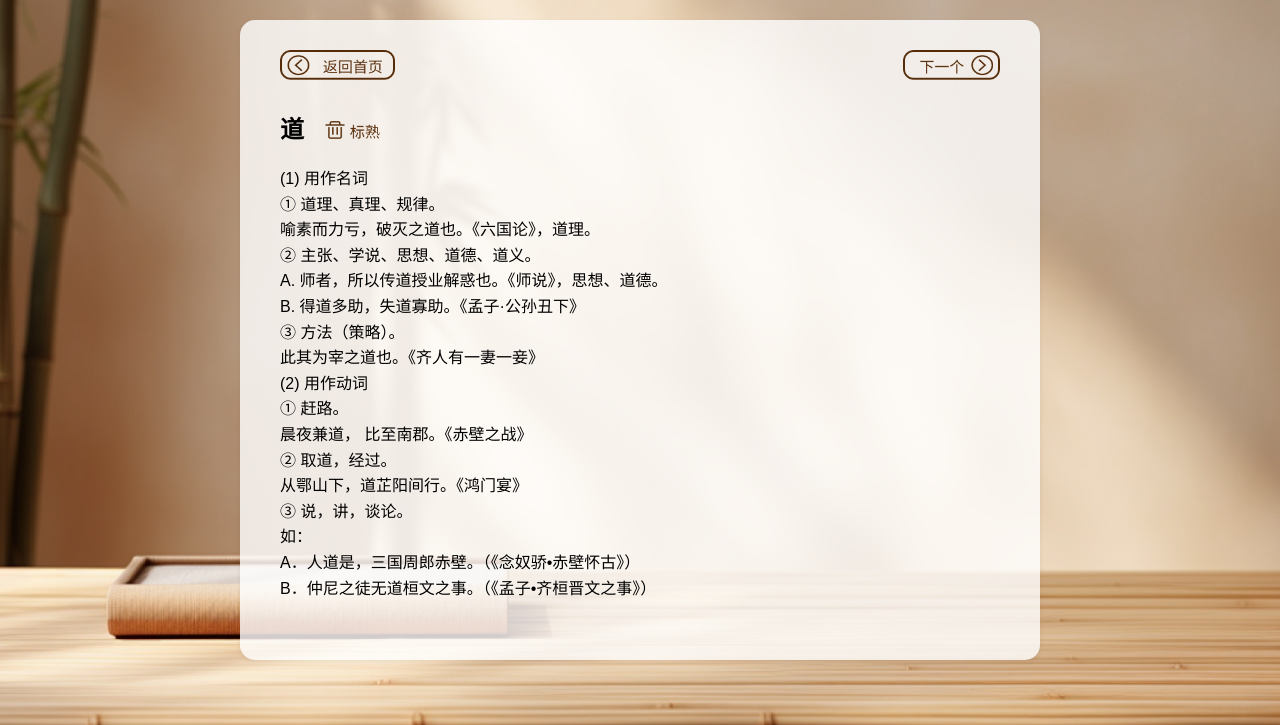
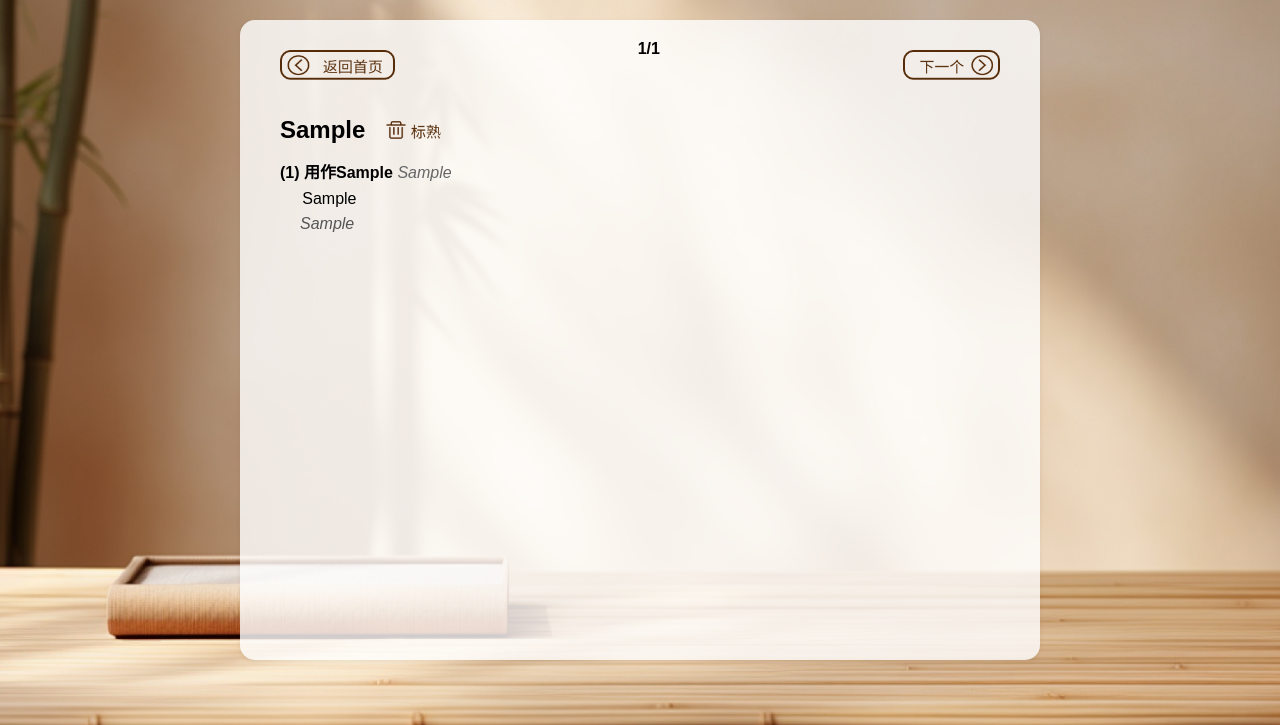
Before and after one commit to Z-feifei/Classical_Chinese_writing_and_reciting_assistant, a Flask app: page /recite in a window 1280 px wide. Shown: the part 75-800 px from the top of the page. Run offline with Flask 3, Linux system fonts and the light colour scheme; tables that the repository leaves empty hold one stand-in row (values such as "Sample post"); parts of the project's set-up code (start-up, migrations or seed data) failed here and were passed over.

Commit message:
背词功能和数据库关联

```diff
--- a/UseModel.py
+++ b/UseModel.py
@@ -4,6 +4,8 @@ import os
 from functools import lru_cache
 from erniebot_agent.chat_models import ERNIEBot
 from erniebot_agent.memory import HumanMessage, AIMessage, WholeMemory
+import nest_asyncio
+nest_asyncio.apply()
 
 os.environ["EB_AGENT_ACCESS_TOKEN"] = "bc95814b38c92d4c1fc9c124cdb0d8c4ea0aacbd"
 
--- a/main.py
+++ b/main.py
@@ -93,9 +93,57 @@ def home():
 def exercise():
     return render_template('exercise.html')
 
+#@app.route('/recite')
+#def recite():
+#    return render_template('recite.html')
+
 @app.route('/recite')
 def recite():
-    return render_template('recite.html')
+    """单词背诵页面 - 从数据库获取所有词汇，支持分页"""
+    # 获取当前索引
+    current_index = request.args.get('index', 0, type=int)
+
+    # 获取所有词汇（使用joinedload优化查询）
+    all_particles = LexicalParticle.query.options(
+        db.joinedload(LexicalParticle.parts_of_speech)
+            .joinedload(PartOfSpeech.definitions)
+            .joinedload(Definition.examples)
+    ).order_by(LexicalParticle.id).all()
+
+    # 检查索引是否有效
+    if current_index < 0:
+        current_index = 0
+    elif current_index >= len(all_particles):
+        current_index = len(all_particles) - 1
+
+    # 组织当前词汇数据
+    current_particle = all_particles[current_index]
+
+    parts = []
+    for pos in current_particle.parts_of_speech:
+        definitions = []
+        for definition in pos.definitions:
+            examples = [e.example for e in definition.examples]
+            definitions.append({
+                'text': definition.definition,
+                'examples': examples
+            })
+
+        parts.append({
+            'category': pos.category,
+            'sub_category': pos.sub_category,
+            'definitions': definitions
+        })
+
+    word_card = {
+        'character': current_particle.character,
+        'parts': sorted(parts, key=lambda x: x['category'])
+    }
+
+    return render_template('recite.html',
+                           word_card=word_card,
+                           current_index=current_index,
+                           total_words=len(all_particles))
 
 @app.route('/familiar')
 def familiar():
@@ -104,9 +152,9 @@ def familiar():
         os.remove(file_path)
     return render_template('next1.html')
 
-@app.route('/next')
-def next_page():
-    return render_template('next.html')
+#@app.route('/next')
+#def next_page():
+#    return render_template('next.html')
 
 @app.route('/generate', methods=['POST'])
 @limiter.limit("2 per second")
--- a/static/js/recite.js
+++ b/static/js/recite.js
@@ -5,9 +5,9 @@ document.addEventListener("DOMContentLoaded", function () {
         window.location.href = '/';
     });
 
-    document.getElementById('next-button').addEventListener('click', function () {
-        window.location.href = '/next';
-    });
+    //document.getElementById('next-button').addEventListener('click', function () {
+    //    window.location.href = '/next';
+    //});
 
     document.getElementById('mark-familiar').addEventListener('click', function () {
         window.location.href = '/familiar';
--- a/templates/recite.html
+++ b/templates/recite.html
@@ -3,10 +3,25 @@
     <meta charset="UTF-8">
     <meta name="viewport" content="width=device-width, initial-scale=1.0">
     <title>文言文出题及背诵助手</title>
-    <script src="{{ url_for('static', filename='js/recite.js') }}"></script>
-    <script src="{{ url_for('static', filename='js/carousel.js') }}"></script>
-
     <link rel="stylesheet" href="{{ url_for('static', filename='css/recite.css') }}">
+    <style>
+        .example {
+            margin-left: 20px;
+            color: #555;
+            font-style: italic;
+        }
+        .sub-category {
+            font-style: italic;
+            color: #666;
+        }
+        .word-counter {
+            margin: 0 15px;
+            font-weight: bold;
+        }
+        .definition {
+            margin-bottom: 10px;
+        }
+    </style>
 </head>
 <body>
 <div class="header">让经史子集走进课堂——文言文出题及背诵助手</div>
@@ -15,38 +30,61 @@
     <div class="content">
         <div class="button-container">
             <button id="home-button">
-                <img class="icon1" src="/static/images/back_icon.png"/>
+                <img class="icon1" src="/static/images/back_icon.png" alt="返回首页"/>
             </button>
+            <span class="word-counter">{{ current_index + 1 }}/{{ total_words }}</span>
             <button id="next-button">
-                <img class="icon1" src="/static/images/next_icon.png"/>
+                <img class="icon1" src="/static/images/next_icon.png" alt="下一个词"/>
             </button>
         </div>
+
         <div class="text-container">
-            <h2>道
-                <button id="mark-familiar"><img class="icon2" src="/static/images/familiar_icon.png"/></button>
+            {% if word_card %}
+            <h2>{{ word_card.character }}
+                <button id="mark-familiar" class="familiar-btn">
+                    <img class="icon2" src="/static/images/familiar_icon.png" alt="标记为熟悉"/>
+                </button>
             </h2>
-            <p>
-                (1) 用作名词<br>
-                ① 道理、真理、规律。<br>
-                喻素而力亏，破灭之道也。《六国论》，道理。<br>
-                ② 主张、学说、思想、道德、道义。<br>
-                A. 师者，所以传道授业解惑也。《师说》，思想、道德。<br>
-                B. 得道多助，失道寡助。《孟子·公孙丑下》<br>
-                ③ 方法（策略）。<br>
-                此其为宰之道也。《齐人有一妻一妾》<br>
-                (2) 用作动词<br>
-                ① 赶路。<br>
-                晨夜兼道， 比至南郡。《赤壁之战》<br>
-                ② 取道，经过。<br>
-                从鄂山下，道芷阳间行。《鸿门宴》<br>
-                ③ 说，讲，谈论。 <br>
-                如：<br>
-                A．人道是，三国周郎赤壁。（《念奴骄•赤壁怀古》）<br>
-                B．仲尼之徒无道桓文之事。（《孟子•齐桓晋文之事》）<br>
-            </p>
+            <div class="word-content">
+                {% for part in word_card.parts %}
+                <div class="part-of-speech">
+                    <strong>({{ loop.index }}) 用作{{ part.category }}</strong>
+                    {% if part.sub_category %}
+                    <span class="sub-category">{{ part.sub_category }}</span>
+                    {% endif %}
+                    <br>
+                    {% for definition in part.definitions %}
+                    <div class="definition">
+                        &nbsp;&nbsp;&nbsp;&nbsp;&nbsp;{{ definition.text }}<br>
+                        {% for example in definition.examples %}
+                        <div class="example">{{ example }}</div>
+                        {% endfor %}
+                    </div>
+                    {% endfor %}
+                </div>
+                {% endfor %}
+            </div>
+            {% else %}
+            <p>没有找到词汇数据</p>
+            {% endif %}
         </div>
     </div>
 </div>
 
+
+<script>
+    document.getElementById('home-button').addEventListener('click', () => {
+        //const newIndex = Math.max({{ current_index }} - 1, 0);
+        //window.location.href = `/recite?index=${newIndex}`;
+        window.location.href = '/';
+    });
+
+
+    document.getElementById('next-button').addEventListener('click', () => {
+        const newIndex = Math.min({{ current_index }} + 1, {{ total_words - 1 }});
+        window.location.href = `/recite?index=${newIndex}`;
+    });
+
+</script>
 </body>
 </html>
```
